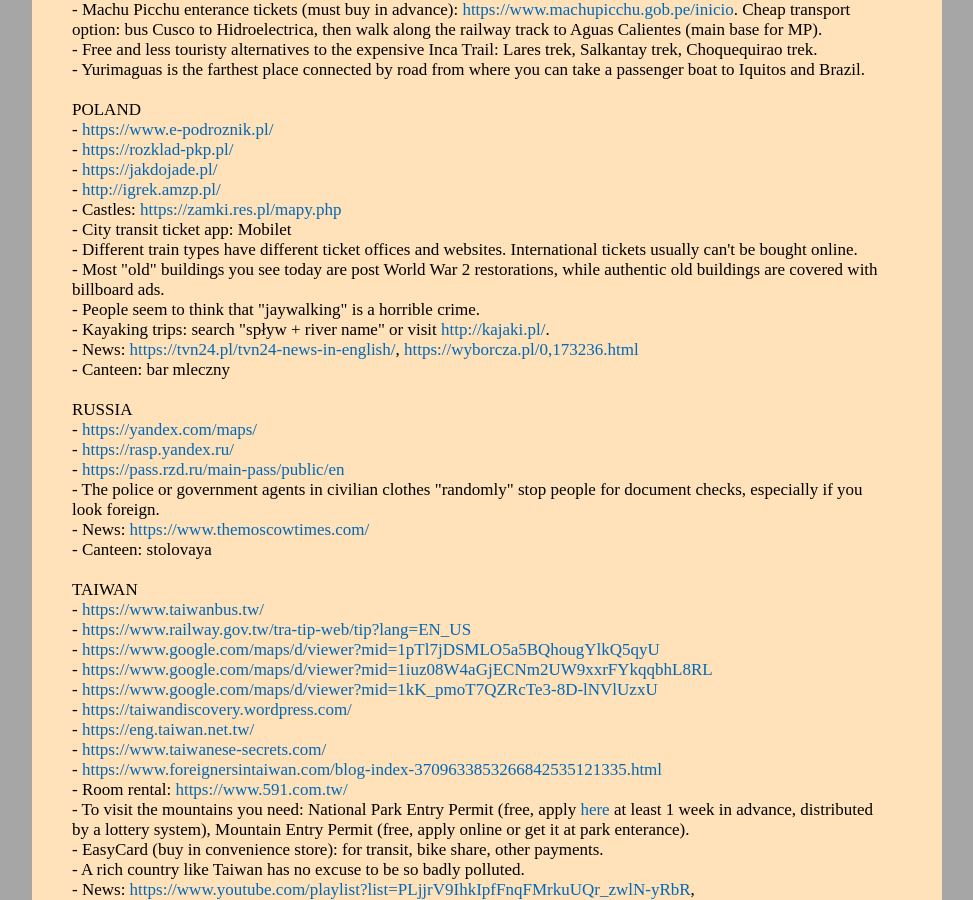
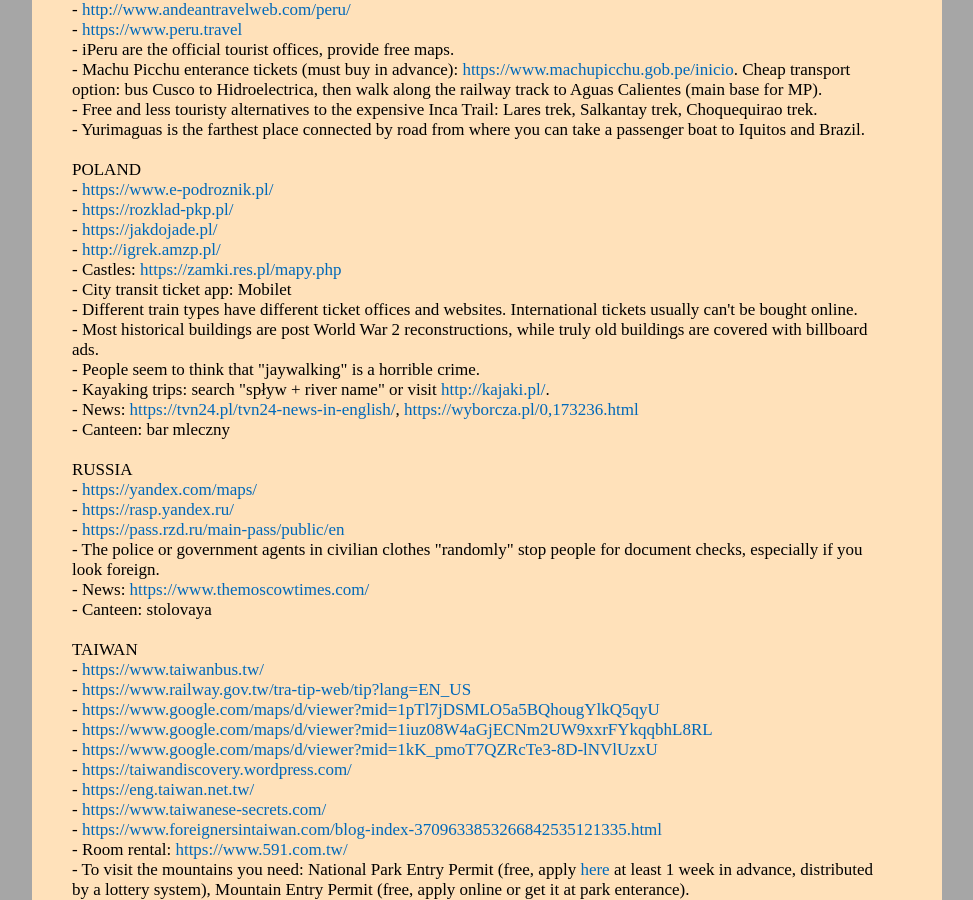
Before and after one commit to witbag/witbag.github.io, a Jekyll site: the page built from travel/notes.html, in a window 1280 px wide and 900 px high, scrolled down 4209 px. Shown: the whole window, without its empty margins (153-1126 px from the left). Built offline with Jekyll 4.4.1, drawn with Linux system fonts in a browser that asks for light colours; some of the changed text lies outside the part shown.

Commit message:
Update notes.html

```diff
--- a/travel/notes.html
+++ b/travel/notes.html
@@ -124,6 +124,9 @@
 - <a href="https://www.indonesiaferry.co.id/en/home" target=_blank>https://www.indonesiaferry.co.id/en/home</a><br />
 - <a href="https://www.pelni.co.id/" target=_blank>https://www.pelni.co.id/</a><br />
 - <a href="https://www.reddoorz.com/" target=_blank>https://www.reddoorz.com/</a><br />
+- <a href="http://thespicerouteend.com/" target=_blank>http://thespicerouteend.com/</a><br />
+- <a href="https://www.gunungbagging.com/" target=_blank>https://www.gunungbagging.com/</a><br />
+- Maps: <a href="http://legacy.lib.utexas.edu/maps/ams/indonesia/" target=_blank>http://legacy.lib.utexas.edu/maps/ams/indonesia/</a><br />
 - Maps: <a href="https://web.archive.org/web/20181222122942/https://www.big.go.id/peta-provinsi/" target=_blank>https://web.archive.org/web/20181222122942/https://www.big.go.id/peta-provinsi/</a><br />
 - Ride-hailing app: Gojek<br>
 - Many mountains charge an enterance fee.<br>
@@ -203,7 +206,7 @@
 - Castles: <a href="https://zamki.res.pl/mapy.php" target=_blank>https://zamki.res.pl/mapy.php</a><br />
 - City transit ticket app: Mobilet<br>
 - Different train types have different ticket offices and websites. International tickets usually can't be bought online.<br>
-- Most "old" buildings you see today are post World War 2 restorations, while authentic old buildings are covered with billboard ads.<br>
+- Most historical buildings are post World War 2 reconstructions, while truly old buildings are covered with billboard ads.<br>
 - People seem to think that "jaywalking" is a horrible crime.<br>
 - Kayaking trips: search "spływ + river name" or visit <a href="http://kajaki.pl/" target=_blank>http://kajaki.pl/</a>.<br>
 - News: <a href="https://tvn24.pl/tvn24-news-in-english/" target=_blank>https://tvn24.pl/tvn24-news-in-english/</a>, <a href="https://wyborcza.pl/0,173236.html" target=_blank>https://wyborcza.pl/0,173236.html</a><br />
```
